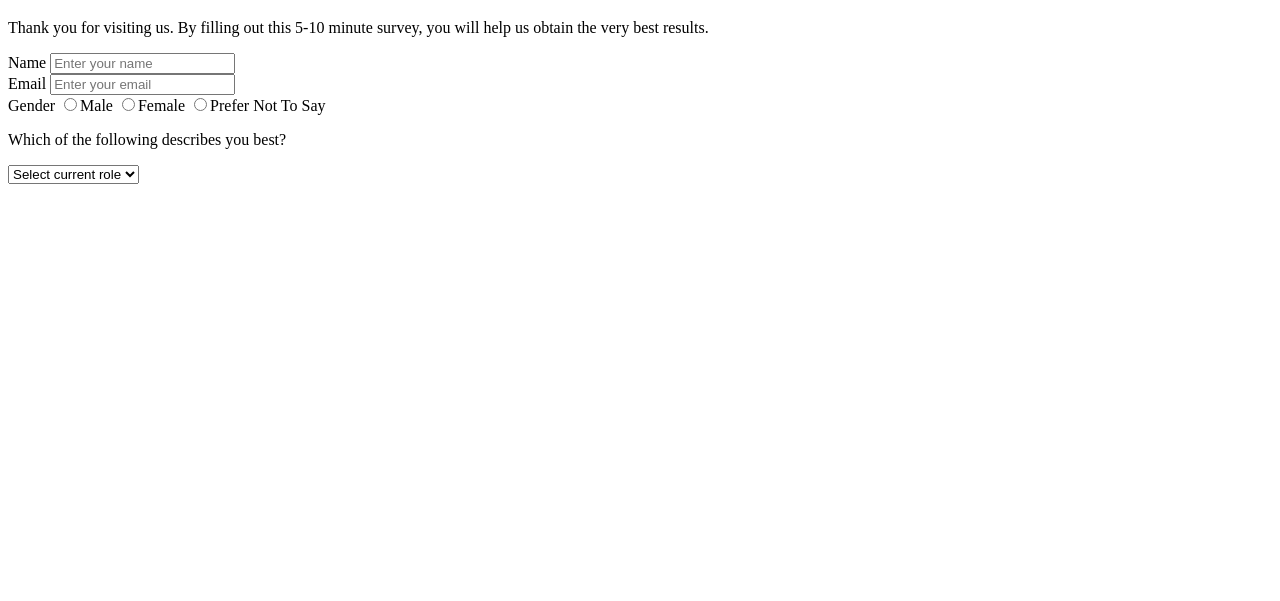
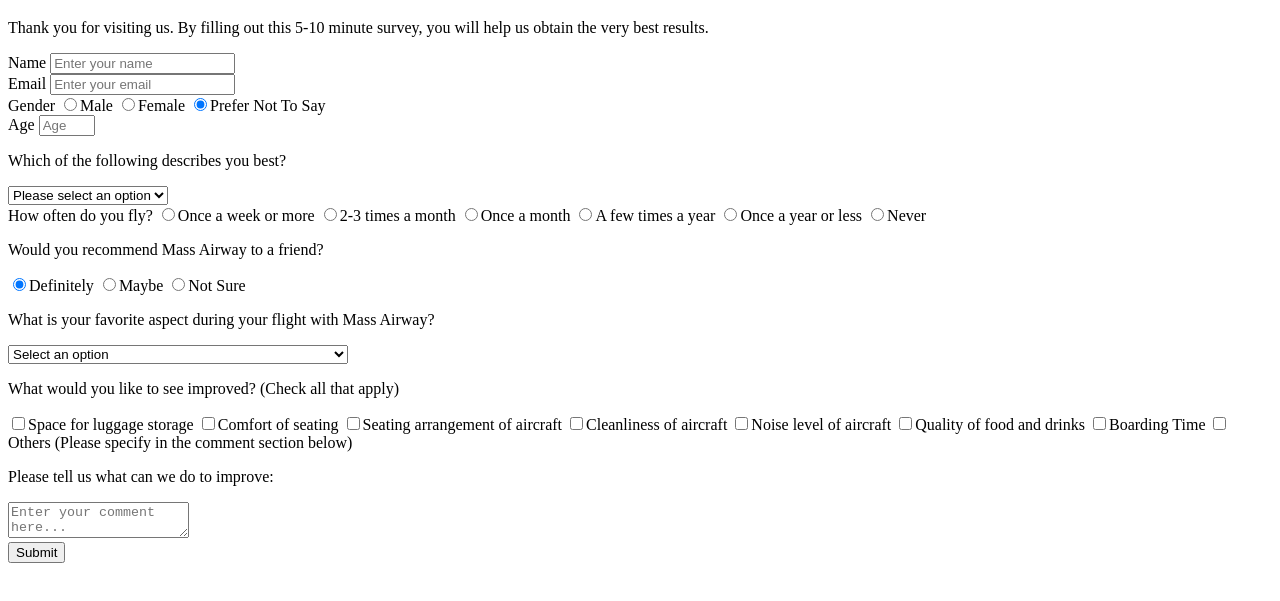
Before and after one commit to txlocnguyen/survey-form, a plain HTML site: page index.html in a window 1280 px wide. Shown: the part 61-662 px from the top of the page. Drawn offline with Linux system fonts and the light colour scheme.

Commit message:
finish up index.html

```diff
--- a/index.html
+++ b/index.html
@@ -28,20 +28,68 @@
                 <label id="gender-label" for="gender">Gender</label>
                <label> <input type="radio" name="gender" value="male" class="input-checkbox"/>Male</label>
                <label> <input type="radio" name="gender" value="female" class="input-checkbox"/>Female</label>
-               <label> <input type="radio" name="gender" value="other" class="input-checkbox"/>Prefer Not To Say</label>
+               <label> <input type="radio" name="gender" value="other" class="input-checkbox" checked/>Prefer Not To Say</label>
+            </div>
+            <div class="form-group">
+                <label id="number-label" for="number">Age</label>
+                <input type="number" name="age" id="number" min="01" max="99"class="form-control"placeholder="Age" required/>
             </div>
             <div class="form-group">
                 <p>Which of the following describes you best?</p>
                 <select id="dropdown" name="role" class="form-control" required>
-                  <option disabled selected value>Select current role</option>
+                  <option disabled selected value>Please select an option</option>
                   <option value="student">Student</option>
                   <option value="employed">Employed</option>
                   <option value="selfemployed">Self-employed</option>
                   <option value="retired">Retired</option>
                   <option value="unemployed">Not Employed</option>
                 </select>
+            </div>
+            <div class="form-group">
+                <label id="frequency-label" for="frequency">How often do you fly?</label>
+               <label> <input type="radio" name="frequency" value="onceaweek" class="input-checkbox"/>Once a week or more</label>
+               <label> <input type="radio" name="frequency" value="2-3timesamonth" class="input-checkbox"/>2-3 times a month</label>
+               <label> <input type="radio" name="frequency" value="onceamonth" class="input-checkbox"/>Once a month</label>
+               <label> <input type="radio" name="frequency" value="fewtimesayear" class="input-checkbox"/>A few times a year</label>
+               <label> <input type="radio" name="frequency" value="onceayearorless" class="input-checkbox"/>Once a year or less</label>
+               <label> <input type="radio" name="frequency" value="never" class="input-checkbox"/>Never</label>
+            </div>
+            <div class="form-group">
+                <p>Would you recommend Mass Airway to a friend?</p>
+                <label><input name="user-recommend" value="definitely" type="radio" class="input-radio" checked/>Definitely</label>
+                <label><input name="user-recommend" value="maybe" type="radio" class="input-radio">Maybe</label>
+                <label><input name="user-recommend" value="notsure" type="radio" class="input-radio"/>Not Sure</label>
+            </div>
+            <div class="form-group">
+                <p> What is your favorite aspect during your flight with Mass Airway?</p>
+                <select id="most-like" name="mostLike" class="form-control" required>
+                  <option disabled selected value>Select an option</option>
+                  <option value="availability">Availability of flight attendants</option>
+                  <option value="courtesy">Courtesy of flight crews</option>
+                  <option value="communication">Airline's communication with passengers</option>
+                  <option value="food">Quality of food and drinks</option>
+                  <option value="others">Others (Please specify in the comment section below)</option>
+                </select>
+            </div>
+            <div class="form-group">
+                <p>What would you like to see improved?<span class="clue"> (Check all that apply)</span></p>
+                <label><input name="prefer" value="luggagespace" type="checkbox" class="input-checkbox"/>Space for luggage storage</label>
+                <label><input name="prefer" value="seatingcomfort" type="checkbox" class="input-checkbox"/>Comfort of seating</label>
+                <label><input name="prefer" value="seatingarrangement" type="checkbox" class="input-checkbox"/>Seating arrangement of aircraft</label>
+                <label><input name="prefer" value="cleanliness" type="checkbox" class="input-checkbox"/>Cleanliness of aircraft</label>
+                <label><input name="prefer" value="noiselevel" type="checkbox" class="input-checkbox"/>Noise level of aircraft</label>
+                <label><input name="prefer" value="qualityfooddrink" type="checkbox" class="input-checkbox"/>Quality of food and drinks</label>
+                <label><input name="prefer" value="boardingtime" type="checkbox" class="input-checkbox"/>Boarding Time</label>
+                <label><input name="prefer" value="others" type="checkbox" class="input-checkbox"/>Others (Please specify in the comment section below)</label>
+            </div>
+            <div class="form-group">
+                 <p>Please tell us what can we do to improve:</p>
+                <textarea id="comments" class="input-textarea" name="comment" placeholder="Enter your comment here..."></textarea>
               </div>
-
+             <div class="form-group">
+                <button type="submit" id="submit" class="submit-button">Submit </button>
+            </div>
         </form>
+    </div>
 </body>
 </html>
```
